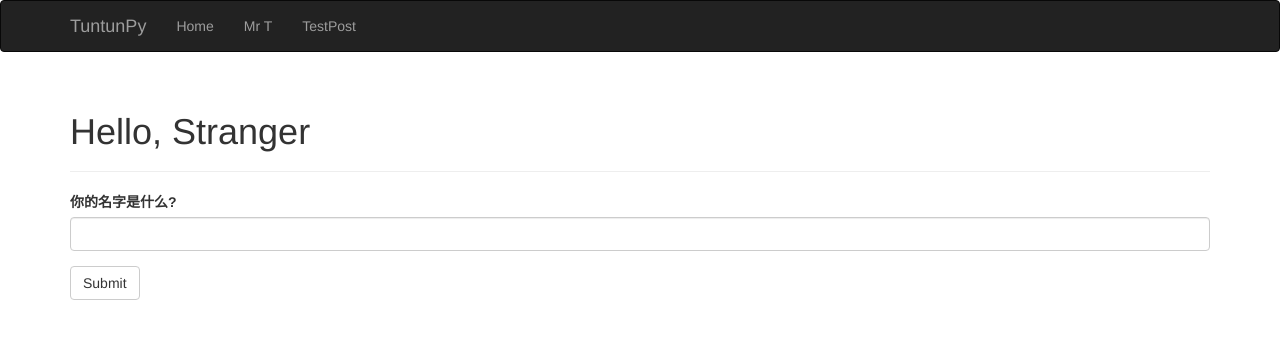
After one commit to mchjmwjw/TuntunPy, a Flask app: page /testpost in a window 1280 px wide. The commit adds this page. Shown: the top 339 px of the page. Run offline with Flask 2, Linux system fonts and the light colour scheme; some libraries are stand-ins or nearby versions.

Commit message:
提交表单

```diff
--- a/main.py
+++ b/main.py
@@ -6,8 +6,12 @@ from flask_script import Manager
 from flask_bootstrap import Bootstrap
 from flask_moment import Moment
 from datetime import datetime
+from flask_wtf import FlaskForm
+from wtforms import StringField, SubmitField
+from wtforms.validators import Required
 
 app = Flask(__name__)
+app.config['SECRET_KEY'] = 'hard to guess what dog'
 manager = Manager(app)
 bootstrap = Bootstrap(app)
 moment = Moment(app)
@@ -29,6 +33,15 @@ def cook():
     response.set_cookie('answer', '42')
     return response
 
+@app.route('/testpost', methods=['GET', 'POST'])
+def testpost():
+    name = None
+    form = NameForm()
+    if form.validate_on_submit():
+        name = form.name.data
+        form.name.data = ''
+    return render_template('TestPost.html', form=form, name=name)
+
 @app.errorhandler(404)
 def page_not_found(e):
     return render_template('404.html'), 404
@@ -37,6 +50,9 @@ def page_not_found(e):
 def internal_server_error(e):
     return render_template('500.html'), 500
 
+class NameForm(FlaskForm):
+    name = StringField(u'你的名字是什么?', validators=[Required()])
+    submit = SubmitField('Submit')
 
 if __name__ == '__main__':
     # app.run(debug=True)
--- /dev/null
+++ b/templates/TestPost.html
@@ -0,0 +1,12 @@
+{% extends "base.html" %}
+{% import "bootstrap/wtf.html" as wtf %}
+
+{% block title %}TestPost{% endblock %}
+
+{% block page_content %}
+<div class="page-header">
+    <h1>Hello, {% if name %}{{ name }}
+    {% else %}Stranger{% endif %}</h1>
+</div>
+{{ wtf.quick_form(form) }}
+{% endblock %}
--- a/templates/base.html
+++ b/templates/base.html
@@ -24,6 +24,7 @@
             <ul class="nav navbar-nav">
                 <li><a href="/">Home</a></li>
                 <li><a href="/user/Mr Terrible">Mr T</a></li>
+                <li><a href="/testpost">TestPost</a></li>
             </ul>
         </div>
     </div>
```
